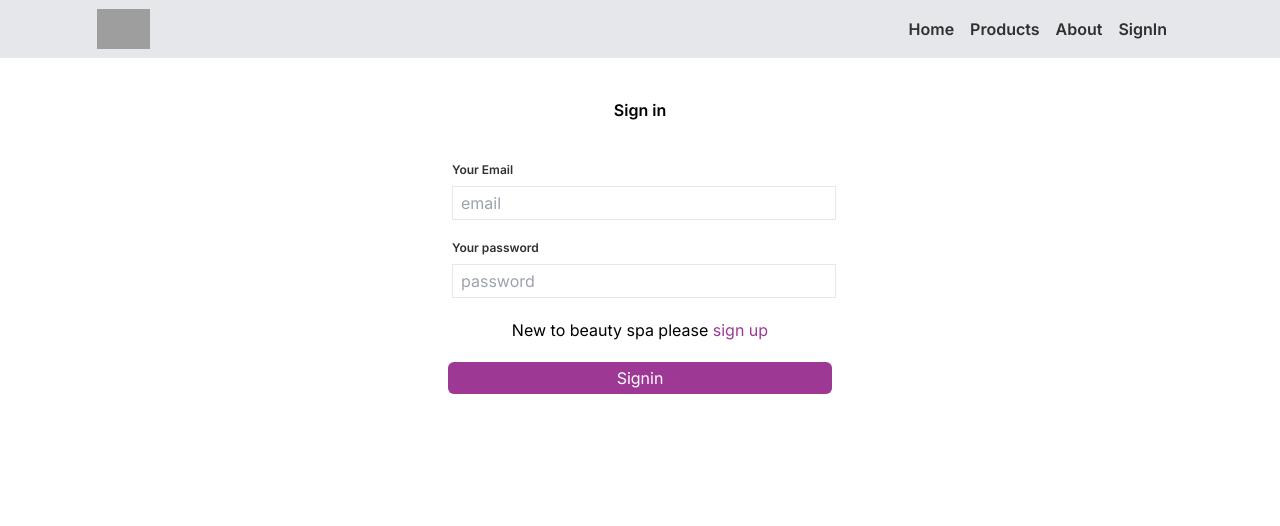
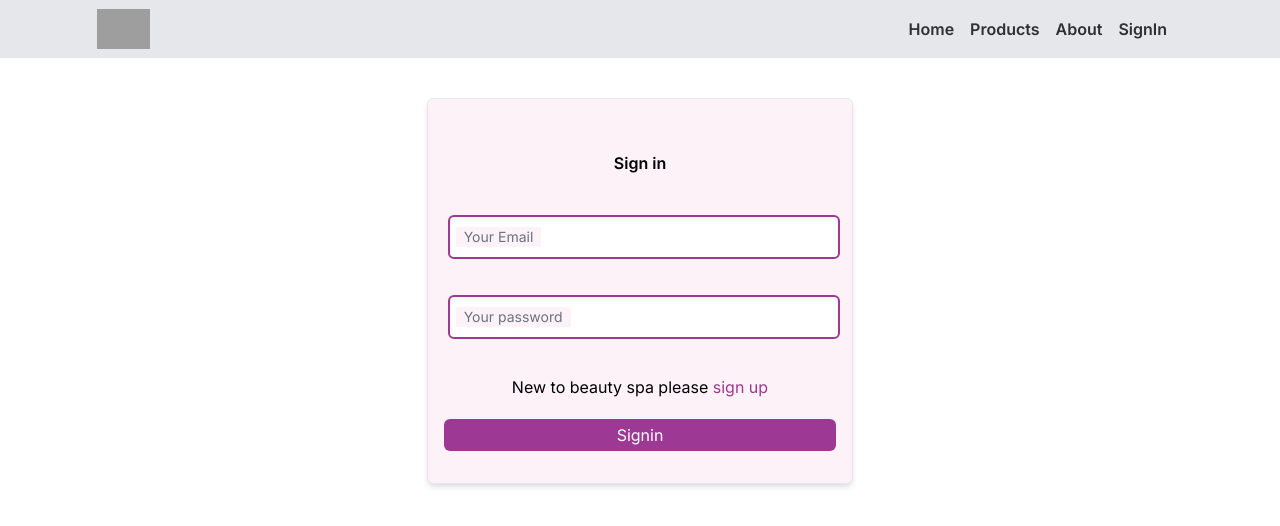
Before and after one commit to NAIMKHAN3/Beauty-spa-client, a Next.js app: page /signin in a window 1280 px wide. Shown: the top 526 px of the page. Built offline with nearby package versions, Linux system fonts and the light colour scheme; grey boxes are pictures that could not be loaded.

Commit message:
login success

```diff
--- a/package.json
+++ b/package.json
@@ -12,6 +12,8 @@
   "dependencies": {
     "@hookform/resolvers": "^3.3.2",
     "@reduxjs/toolkit": "^1.9.7",
+    "js-cookie": "^3.0.5",
+    "jwt-decode": "^4.0.0",
     "next": "14.0.3",
     "react": "^18",
     "react-dom": "^18",
@@ -22,6 +24,7 @@
     "yup": "^1.3.2"
   },
   "devDependencies": {
+    "@types/js-cookie": "^3.0.6",
     "@types/node": "^20",
     "@types/react": "^18",
     "@types/react-dom": "^18",
--- a/src/app/signin/page.tsx
+++ b/src/app/signin/page.tsx
@@ -1,6 +1,6 @@
 "use client"
 import React, { useState } from 'react';
-import { useForm, } from "react-hook-form"
+import { useForm, Controller } from "react-hook-form"
 import toast from "react-hot-toast";
 import { useDispatch } from "react-redux";
 import {yupResolver} from '@hookform/resolvers/yup';
@@ -8,23 +8,37 @@ import { useRouter } from 'next/navigation';
 import FormInput from '@/components/FormInput';
 import Link from 'next/link';
 import { signinSchema } from '@/schema/signin';
+import { useLoginUserMutation } from '@/redux/feature/auth/authApi';
+import Cookies from "js-cookie"
 
 type IData = {
     email: string;
     password: string;
 }
 const Signin = () => {
+    const data = Cookies.get('refreshToken');
+    console.log(data)
   const router = useRouter()
   const dispatch = useDispatch();
+  const [loginUser] = useLoginUserMutation();
   const { register, handleSubmit, formState: { errors }, setValue } = useForm({resolver: yupResolver(signinSchema)});
   const onSubmit = async (data:IData) => {
+  try{
+const result = await loginUser(data).unwrap();
+console.log(result)
+if(result?.accessToken){
+    Cookies.set('token', result.accessToken, {expires: new Date(Date.now() + 2 * 60 * 1000) });
+}
+  }
+  catch(err){
 
+  }
 
   }
   return (
-    <div className="max-w-6xl mx-auto">
+    <div className="w-1/3 mx-auto border rounded-md py-3 px-4 mt-10 bg-pink-50 shadow-md">
         <h1 className='text-center my-10 font-semibold'>Sign in</h1>
-          <form onSubmit={handleSubmit(onSubmit)} className='w-1/3 mx-auto'>
+          <form onSubmit={handleSubmit(onSubmit)} className=''>
             <FormInput register={register} type='email' name='email' lebel='Your Email' placeholder='email' error={errors} />
             <FormInput register={register} type='password' name='password' lebel='Your password' placeholder='password' error={errors} />
             <h1 className='text-center'>New to beauty spa please <Link href={'/signup'}><span className='text-primary'>sign up</span></Link> </h1>
--- a/src/components/FormInput.tsx
+++ b/src/components/FormInput.tsx
@@ -1,5 +1,4 @@
 import { getErrorMassageByProperty } from "@/helper/getErrorMessageByProperty";
-
 
 type IProps = {
     lebel: string;
@@ -12,16 +11,29 @@ type IProps = {
     name: string;
 }
 
-const FormInput = (props:IProps) => {
-  let error = null;
-  if(props.error){
-    error = getErrorMassageByProperty(props.error, props.name)
-  }
+const FormInput = (props: IProps) => {
+    let error = null;
+    if (props.error) {
+        error = getErrorMassageByProperty(props.error, props.name)
+    }
     return (
-        <div className='flex flex-col my-3 w-full mx-1'>
-          <label className="font-semibold text-secondary text-xs" htmlFor="">{props?.lebel}</label>
-          <input className='border my-2 w-full px-2 py-1  focus:outline-none'  {...props?.register(`${props?.name}`)} placeholder={`${props?.placeholder}`} type={`${props?.type}`} defaultValue={props?.defaultValue} value={props?.value} />
-          <small className="text-red-500">{error}</small>
+        <div className='flex flex-col my-3 w-full mx-1 relative'>
+            <div className="relative z-0 w-full mb-6 group">
+                <input
+                    {...props?.register(`${props?.name}`)}
+                    type={props.type}
+                    id={props.lebel}
+                    className={`bg-white shadow-inner block py-2.5 px-0 w-full text-sm  bg-transparent  border-2 appearance-none border-primary rounded-md focus:outline-none focus:ring-0 focus:border-brand peer focus:border-t-1 pl-2 `}
+                    placeholder=" "
+                />
+                <label
+                    htmlFor={props.lebel}
+                    className={`bg-pink-50 peer-focus:font-medium absolute  text-sm text-gray-500  duration-300 transform -translate-y-[22px] scale-75 top-3 origin-[0] peer-focus:left-0 peer-focus:text-brand peer-placeholder-shown:scale-100 peer-placeholder-shown:translate-y-0 peer-focus:scale-75 peer-focus:-translate-y-[22px] ml-2  peer-focus:absolute peer-focus:z-10 px-2`}
+                >
+                    {props.lebel}
+                </label>
+            </div>
+            <small className="text-red-500">{error}</small>
         </div>
     );
 };
--- /dev/null
+++ b/src/redux/feature/auth/authApi.ts
@@ -0,0 +1,20 @@
+import { apiSlice } from "@/redux/rootApi/apiSlice";
+
+const productApi = apiSlice.injectEndpoints({
+    endpoints: (builder) => ({
+        loginUser: builder.mutation({
+            query: (data) => ({
+                url: `/auth/login-user`,
+                method: "POST",
+                body: data
+            })
+        }),
+        getProducts: builder.query({
+            query: () => ({
+                url: `/product/get-products`,
+            })
+        }),
+    })
+})
+
+export const {useLoginUserMutation} = productApi;
--- a/src/redux/rootApi/apiSlice.ts
+++ b/src/redux/rootApi/apiSlice.ts
@@ -12,10 +12,11 @@ const customBaseQuery = fetchBaseQuery({
     headers.set('Authorization', `Bearer ${getInfoToLocal('token')}`);
     return headers;
   },
+  credentials: 'include',
 });
 export const apiSlice = createApi({
   reducerPath: 'apiSlice',
   baseQuery: customBaseQuery,
   endpoints: () => ({}),
-  tagTypes:[]
+  tagTypes:[],
 })
--- a/src/share/getInfoToLocal.ts
+++ b/src/share/getInfoToLocal.ts
@@ -1,10 +1,15 @@
+import Cookies from "js-cookie"
+import { jwtDecode } from "jwt-decode";
 export const getInfoToLocal = (info:string)=> {
     if(typeof window === "undefined"){
         return null
     }
-    const data = localStorage.getItem(info)
 
+    const data = Cookies.get('token');
+    const decoded = data? jwtDecode(data): null;
 
-    const dataInfo = data ? JSON.parse(data) : null
+console.log(decoded)
+
+    const dataInfo = data ? data : null
     return dataInfo
 }
```
Also changed, not shown: 1 other file (tests, documents, lock files or other folders).
